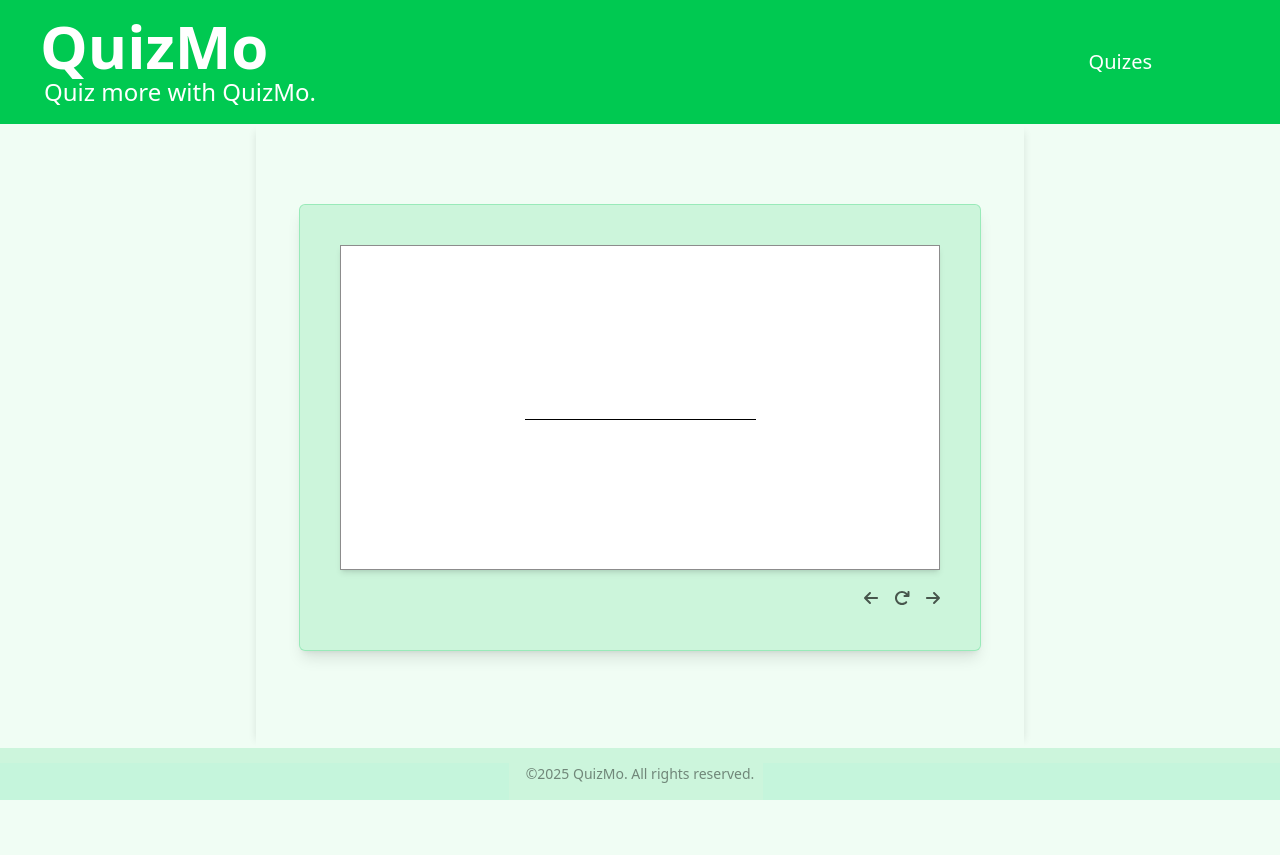
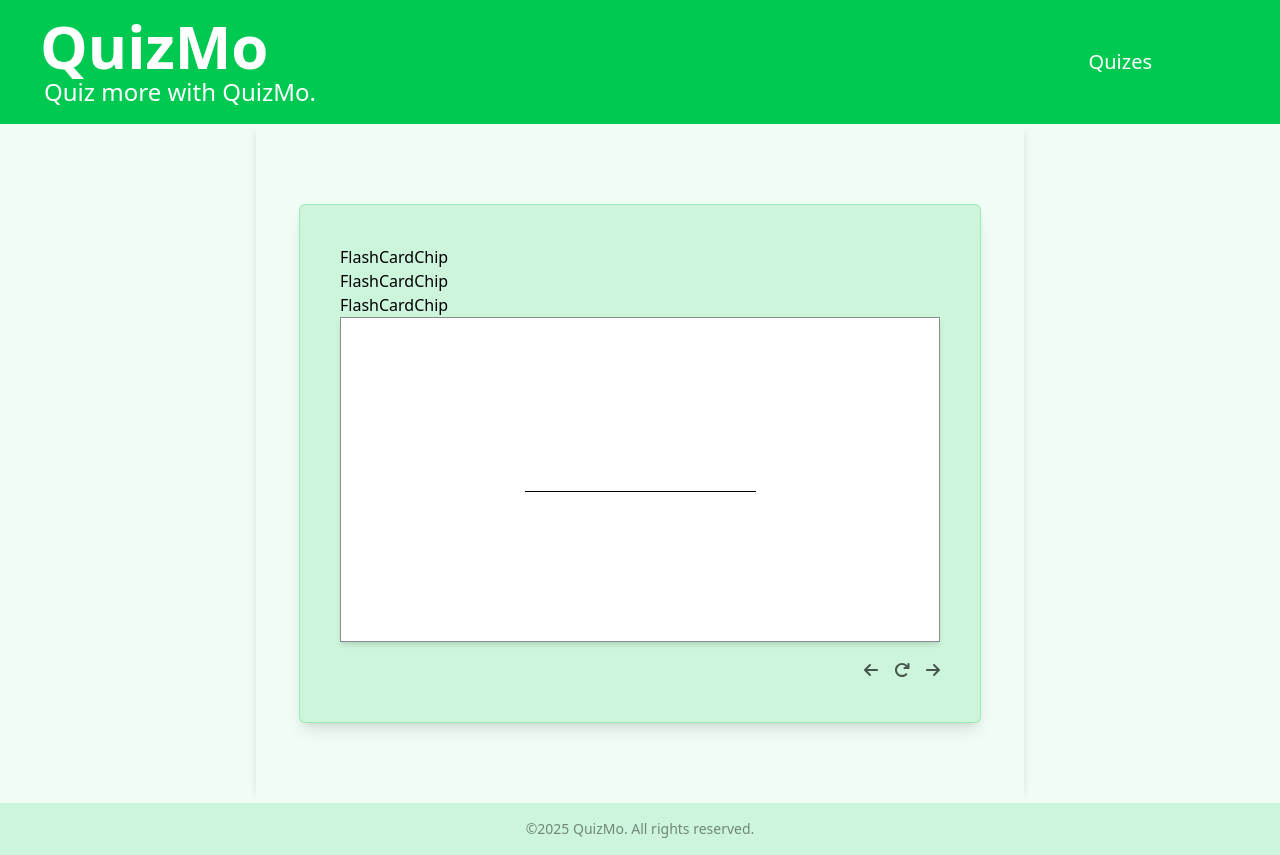
Before and after one commit to DanielG808/quiz-app, a Next.js app: page /quiz/create in a window 1280 px wide. Before the commit the page ends 800 px from the top, so only its background shows below. Built offline with nearby package versions, Linux system fonts and the light colour scheme.

Commit message:
added a flash-card-selector and flash-card-chip component

```diff
--- /dev/null
+++ b/src/components/flash-card-chip.tsx
@@ -0,0 +1,3 @@
+export default function FlashCardChip() {
+  return <div>FlashCardChip</div>;
+}
--- a/src/components/flash-card-creator.tsx
+++ b/src/components/flash-card-creator.tsx
@@ -2,23 +2,25 @@ import { motion } from "framer-motion";
 
 type FlashCardCreatorProps = {
   flipped: boolean;
+  cardIndex: number;
 };
 
 export default function FlashCardCreator({ flipped }: FlashCardCreatorProps) {
   return (
     <motion.figure
       className="border-1 border-black/45 bg-white p-4 w-[600px] h-[325px] shadow-md relative flex items-center justify-center"
-      initial={false}
       animate={{ rotateY: flipped ? 180 : 0 }}
       transition={{ duration: 0.6 }}
       style={{ transformStyle: "preserve-3d" }}
     >
+      {/* Front of card */}
       <form className="absolute w-full h-full flex justify-center items-center backface-hidden">
         <input
           type="text"
           className="border-b border-black text-center focus:outline-none"
         />
       </form>
+      {/* Back of card */}
       <form className="absolute w-full h-full flex justify-center items-center backface-hidden rotate-y-180">
         <textarea className="border-b border-black text-center focus:outline-none " />
       </form>
--- a/src/components/flash-card-quiz.tsx
+++ b/src/components/flash-card-quiz.tsx
@@ -3,6 +3,13 @@
 import { useState } from "react";
 import CardNavigator from "./card-navigator";
 import FlashCardCreator from "./flash-card-creator";
+import FlashCardSelector from "./flash-card-selector";
+
+const flashcards = [
+  { index: 0, front: "Card 1 Front", back: "Card 1 Back" },
+  { index: 1, front: "Card 2 Front", back: "Card 2 Back" },
+  { index: 2, front: "Card 3 Front", back: "Card 3 Back" },
+];
 
 export default function FlashCardQuiz() {
   const [flipped, setFlipped] = useState(false);
@@ -13,6 +20,7 @@ export default function FlashCardQuiz() {
 
   return (
     <section className="border-1 border-primary/25 bg-primary/15 rounded-md m-20 shadow-lg p-10">
+      <FlashCardSelector />
       <FlashCardCreator flipped={flipped} />
       <CardNavigator handleFlip={handleFlip} />
     </section>
--- /dev/null
+++ b/src/components/flash-card-selector.tsx
@@ -0,0 +1,11 @@
+import FlashCardChip from "./flash-card-chip";
+
+export default function FlashCardSelector() {
+  return (
+    <aside className="">
+      <FlashCardChip />
+      <FlashCardChip />
+      <FlashCardChip />
+    </aside>
+  );
+}
```
